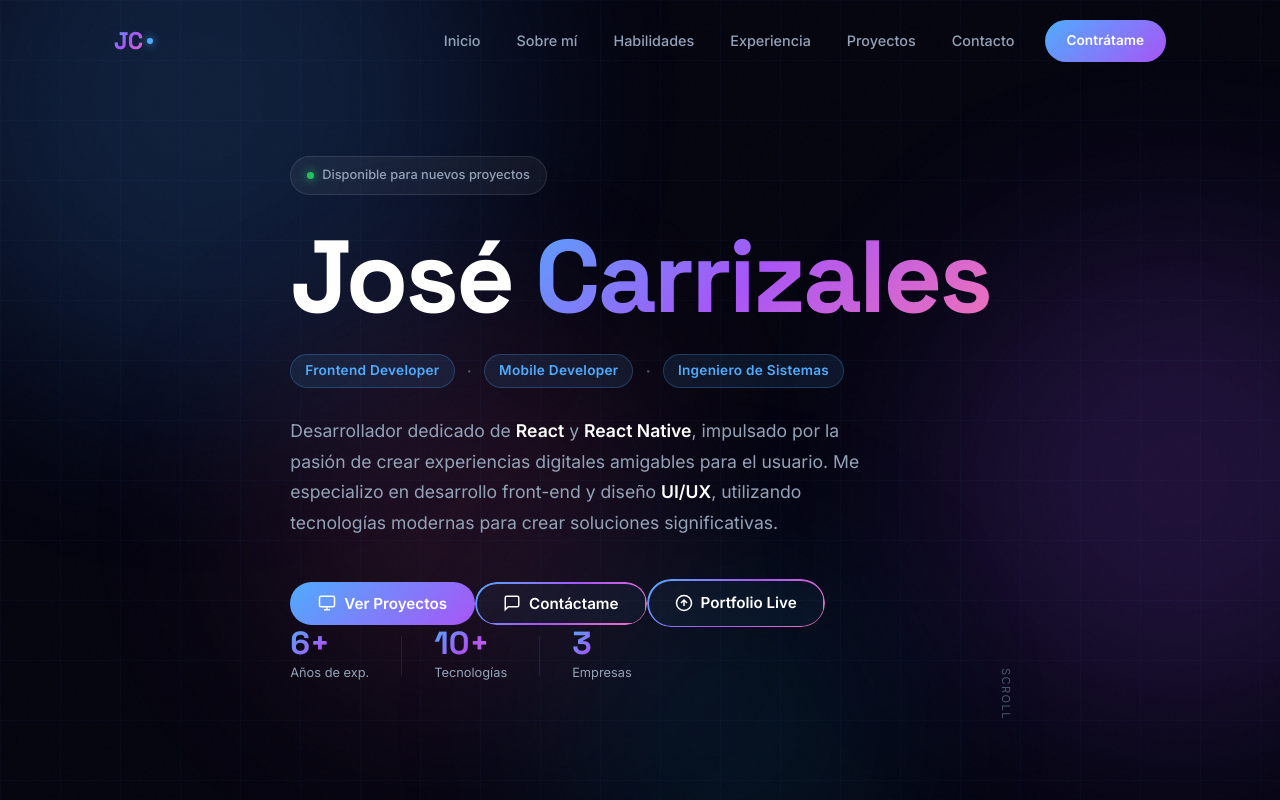
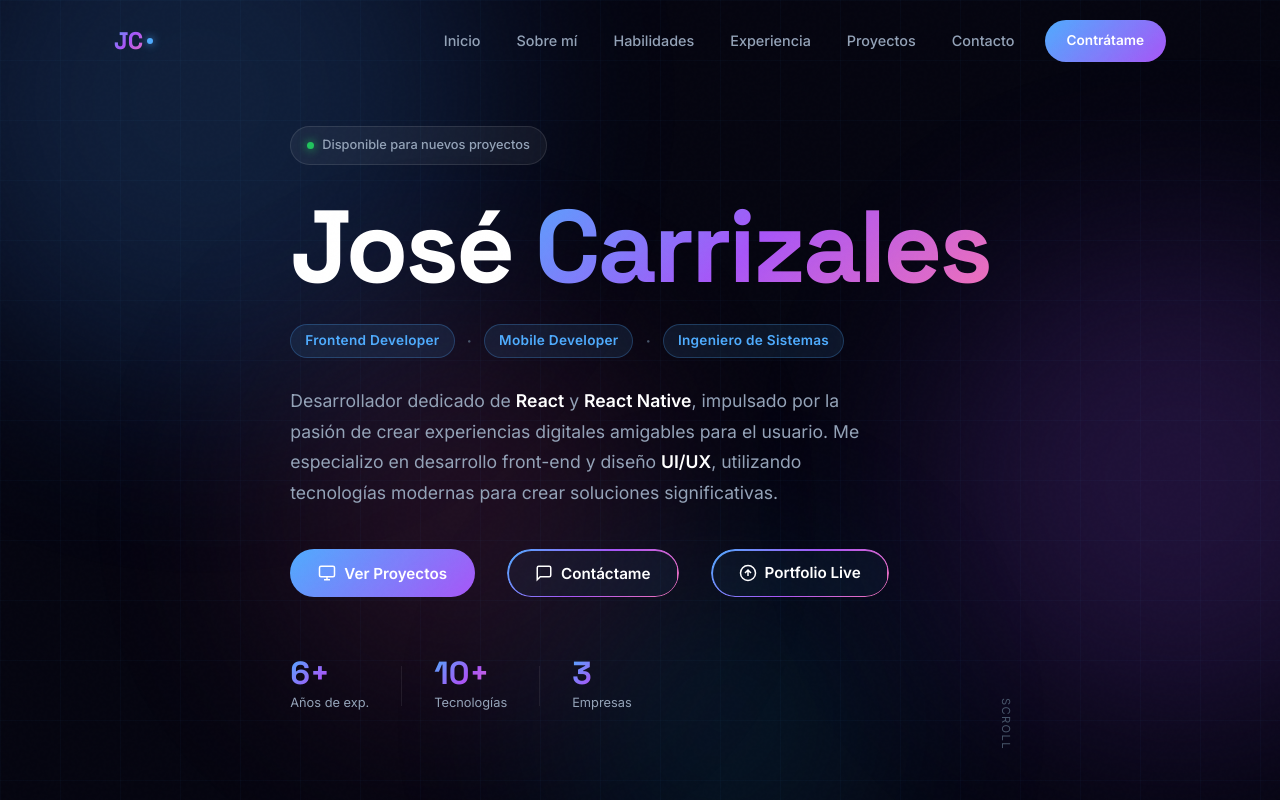
Before and after one commit to jcarri07/portfolio-jc-2026, a React (Vite) app: page / in a window 1280 px wide. Shown: the top 800 px of the page. Built offline with nearby package versions, Linux system fonts and the light colour scheme.

Commit message:
add gap hero

```diff
--- a/src/components/Hero.css
+++ b/src/components/Hero.css
@@ -88,7 +88,7 @@
 .hero__actions {
     display: flex;
     flex-wrap: wrap;
-    gap: 12px;
+    gap: 32px;
     margin-bottom: 60px;
     animation-delay: 0.4s;
 }
--- a/src/components/Hero.jsx
+++ b/src/components/Hero.jsx
@@ -34,7 +34,7 @@ export default function Hero() {
                     para crear soluciones significativas.
                 </p>
 
-                <div className="hero__ctas fade-in-up">
+                <div className="hero__actions fade-in-up">
                     <button
                         className="btn-glow"
                         onClick={() => scrollToSection('#projects')}
```
